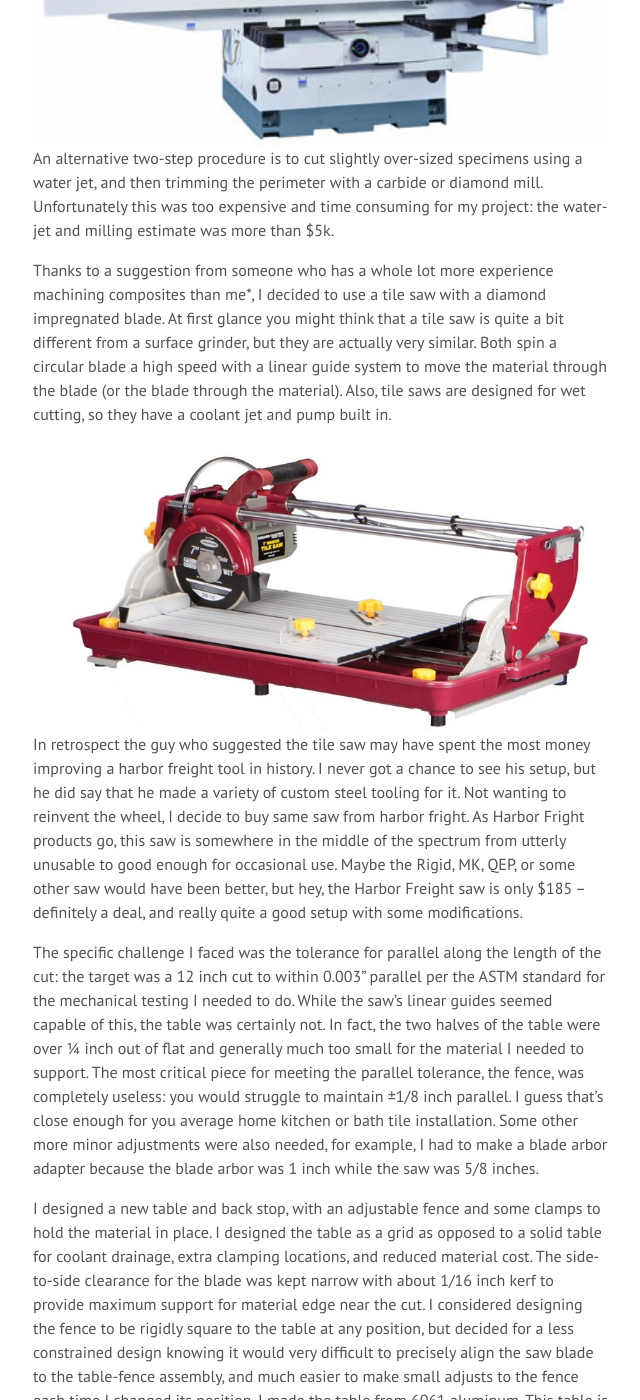
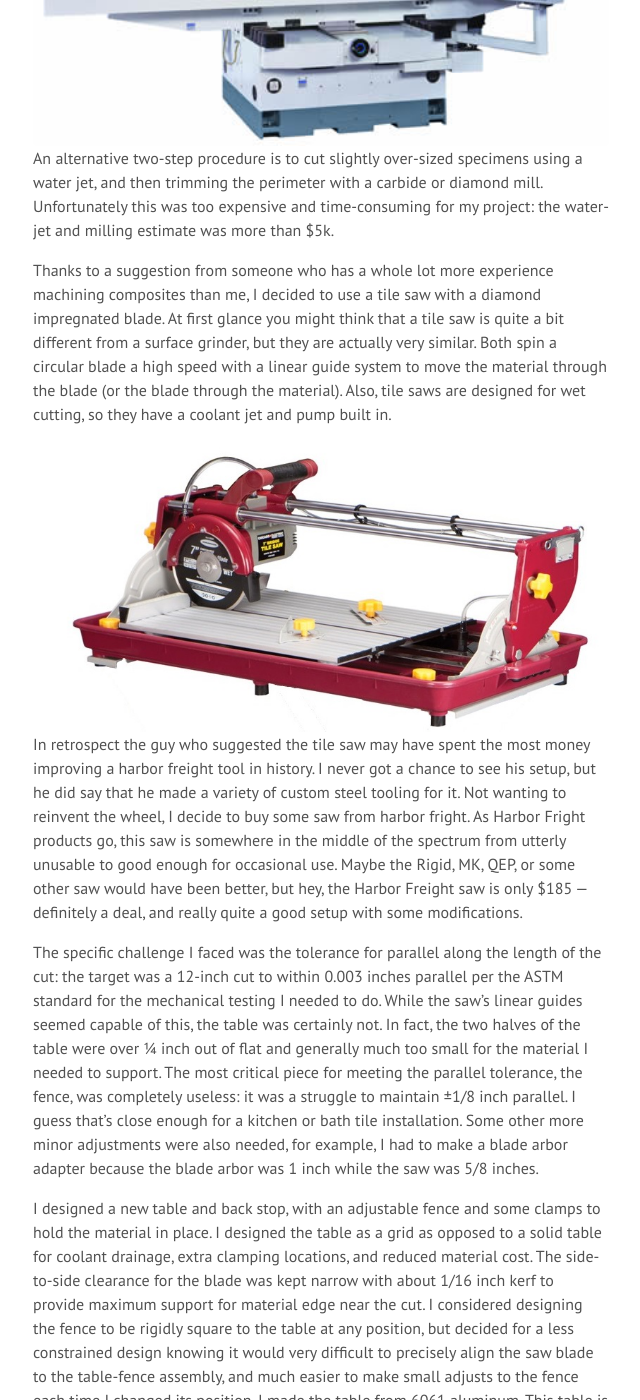
Before and after one commit to acbergan/acbergan.github.io, a Jekyll site: the page built from _posts/2013-08-15-cutting-carbon-epoxy.md, in a window 1280 px wide and 1400 px high, scrolled down 2080 px. Shown: the whole window, without its empty margins (335-975 px from the left). Built offline with Jekyll 4.4.1, drawn with Linux system fonts in a browser that asks for light colours; some of the changed text lies outside the part shown.

Commit message:
Fixed some typos and other errors

```diff
--- a/_posts/2013-08-15-cutting-carbon-epoxy.md
+++ b/_posts/2013-08-15-cutting-carbon-epoxy.md
@@ -5,9 +5,9 @@
 ---
 
 <!--excerpt.start-->
-Recently I needed to machine carbon/epoxy  composite test specimens for my PhD research. With very limited composites machining capability in my University’s machine shop, I was left on my own. How hard could it be? Use some carbide tools and your good to go right?
+Recently I needed to machine carbon/epoxy composite test specimens for my PhD research. With very limited composites machining capability in my University’s machine shop, I was left on my own. How hard could it be? Use some carbide tools and your good to go right?
 
-Sort of. I needed to hit a tolerance of ±0.003 inch parallel over a 12 inch long cut and using Harbor Freight tile saw.<!--excerpt.end--> Sounds completely ridiculous I know.
+Sort of. I needed to hit a tolerance of ±0.003 inch parallel over a 12-inch-long cut and using Harbor Freight tile saw.<!--excerpt.end--> Sounds completely ridiculous I know.
 
 
 The difficulty in machining carbon/epoxy is that the fiber and matrix materials behave quite differently when machined. The fibers are very hard and abrasive, requiring high tool speed and very hard cutting tool material. In contrast, the matrix is very soft and has a tendency to clog the cutting tool, especially as cutting tool temperature increases. Unlike machining metals, where the metal chips dissipate a significant amount of heat, the lower thermal conductivity of composites makes heat buildup occur more rapidly. An associated issue is that the matrix is quite weak compared to the fibers and susceptible to damage due to excessive forces and/or high temperatures during machining. It’s quite easy to end up with edge delaminations, fiber breaks, and extensive matrix cracking during machining. While the resulting edge may be unsuitable for a variety of applications, it is particularly problematic for mechanical testing, where damage from machining can significantly affect test outcomes due premature failure triggered by stress concentrations at the damaged locations. The ideal conditions for machining composites are high cutting tool speed, low feed rates, and small depth of cut.
@@ -16,27 +16,27 @@
 
 In the spectrum of cutting tool materials from high speed steel to diamond, carbides and harder materials are required. Diamond is preferred, but carbide will do if short tool life is acceptable.
 
-If you’ve got access to any tool your heart desires (wouldn’t that be nice), you would probably use a water jet for your composite machining needs. A water jet uses a small diameter, high speed jet of an abrasive cutting solution to cut just about anything through an erosion process (waterjets.org has some great info if you want to learn more about how water jets work). Usually the size of a small room, computer controlled, and loud, a water jet machine is a very impressive piece of equipment. The advantages of using a water jet for machining composites are a very clean (consistently delamination-free) edge, minimal force is exerted on the part, and virtually no heat is generated during the cutting process. Besides the expensive of the equipment (which is substantial), other disadvantages are noise and slight curvature on cut edges (ie taper) due to flaring of the cutting jet as it passes through the material.
+If you’ve got access to any tool your heart desires (wouldn’t that be nice), you would probably use a water jet for your composite machining needs. A water jet uses a small diameter, high speed jet of an abrasive cutting solution to cut just about anything through an erosion process (waterjets.org has some great info if you want to learn more about how water jets work). Usually the size of a small room, computer controlled, and loud, a water jet machine is a very impressive piece of equipment. The advantages of using a water jet for machining composites are a very clean (consistently delamination-free) edge, minimal force is exerted on the part, and virtually no heat is generated during the cutting process. Besides the expense of the equipment (which is substantial), other disadvantages are noise and slight curvature on cut edges (i.e., taper) due to flaring of the cutting jet as it passes through the material.
 
 Standard machine shop equipment like mills, routers, and surface grinders can be used to create high quality cuts (with perfectly normal edges, unlike the curved edges from a water jet). These tools are often used in production structural composites. They are well suited for trimming operations, which are common in a composite production environment, where the part is usually designed as a single unit with some excess material around the edges for molding that needs to be trimmed after the part has cured. Unfortunately, these techniques are not ideal when several pieces are cut from a large panel, as in my case where I needed to cut several test specimens from a single large panel.
 
-The budget friendly option is a manually operated grinder. A diamond or carbide cutting wheel on an air die grinder will create an aesthetically acceptable edge finish. However, this method usually performed dry, which makes it less ideal for structural applications. Additionally cutting dry creates carbon dust which is both a health hazard and electrically conducting (will wreak havoc on electronics). If you must cut dry, wear complete eye, ear, breathing, and skin protection and use a shop vac for dust collection if a proper dust collection system is not available.
+The budget friendly option is a manually operated grinder. A diamond or carbide cutting wheel on an air die grinder will create an aesthetically acceptable edge finish. However, this method usually performed dry, which makes it less ideal for structural applications. Additionally, cutting dry creates carbon dust which is both a health hazard and electrically conducting (will wreak havoc on electronics). If you must cut dry, wear complete eye, ear, breathing, and skin protection and use a shop vac for dust collection if a proper dust collection system is not available.
 
-Some of the test specimens I needed to machine were for tensile strength tests, which are very sensitive to the edge condition. The preferred means of cutting these is using a CNC surface grinder with a diamond impregnated circular blade.
+Some test specimens I needed to machine were for tensile strength tests, which are very sensitive to the edge condition. The preferred means of cutting is using a CNC surface grinder with a diamond impregnated circular blade.
 
 {% include image.html name="cnc-surface-grinder.jpg" alt="CNC Surface Grinder" %}
 
-An alternative two-step procedure is to cut slightly over-sized specimens using a water jet, and then trimming the perimeter with a carbide or diamond mill. Unfortunately this was too expensive and time consuming for my project: the water-jet and milling estimate was more than $5k.
+An alternative two-step procedure is to cut slightly over-sized specimens using a water jet, and then trimming the perimeter with a carbide or diamond mill. Unfortunately this was too expensive and time-consuming for my project: the water-jet and milling estimate was more than $5k.
 
-Thanks to a suggestion from someone who has a whole lot more experience machining composites than me*, I decided to use a tile saw with a diamond impregnated blade. At first glance you might think that a tile saw is quite a bit different from a surface grinder, but they are actually very similar. Both spin a circular blade a high speed with a linear guide system to move the material through the blade (or the blade through the material). Also, tile saws are designed for wet cutting, so they have a coolant jet and pump built in.
+Thanks to a suggestion from someone who has a whole lot more experience machining composites than me, I decided to use a tile saw with a diamond impregnated blade. At first glance you might think that a tile saw is quite a bit different from a surface grinder, but they are actually very similar. Both spin a circular blade a high speed with a linear guide system to move the material through the blade (or the blade through the material). Also, tile saws are designed for wet cutting, so they have a coolant jet and pump built in.
 
 {% include image.html name="harbor-freight-saw.jpg" alt="Harbor Freight Tile Saw" %}
 
-In retrospect the guy who suggested the tile saw may have spent the most money improving a harbor freight tool in history. I never got a chance to see his setup, but he did say that he made a variety of custom steel tooling for it. Not wanting to reinvent the wheel, I decide to buy same saw from harbor fright. As Harbor Fright products go, this saw is somewhere in the middle of the spectrum from utterly unusable to good enough for occasional use. Maybe the Rigid, MK, QEP, or some other saw would have been better, but hey, the Harbor Freight saw is only $185 – definitely a deal, and really quite a good setup with some modifications.
+In retrospect the guy who suggested the tile saw may have spent the most money improving a harbor freight tool in history. I never got a chance to see his setup, but he did say that he made a variety of custom steel tooling for it. Not wanting to reinvent the wheel, I decide to buy some saw from harbor fright. As Harbor Fright products go, this saw is somewhere in the middle of the spectrum from utterly unusable to good enough for occasional use. Maybe the Rigid, MK, QEP, or some other saw would have been better, but hey, the Harbor Freight saw is only $185 — definitely a deal, and really quite a good setup with some modifications.
 
-The specific challenge I faced was the tolerance for parallel along the length of the cut: the target was a 12 inch cut to within 0.003” parallel per the ASTM standard for the mechanical testing I needed to do. While the saw’s linear guides seemed capable of this, the table was certainly not. In fact, the two halves of the table were over ¼ inch out of flat and generally much too small for the material I needed to support. The most critical piece for meeting the parallel tolerance, the fence, was completely useless: you would struggle to maintain ±1/8 inch parallel. I guess that’s close enough for you average home kitchen or bath tile installation. Some other more minor adjustments were also needed, for example, I had to make a blade arbor adapter because the blade arbor was 1 inch while the saw was 5/8 inches.
+The specific challenge I faced was the tolerance for parallel along the length of the cut: the target was a 12-inch cut to within 0.003 inches parallel per the ASTM standard for the mechanical testing I needed to do. While the saw’s linear guides seemed capable of this, the table was certainly not. In fact, the two halves of the table were over ¼ inch out of flat and generally much too small for the material I needed to support. The most critical piece for meeting the parallel tolerance, the fence, was completely useless: it was a struggle to maintain ±1/8 inch parallel. I guess that’s close enough for a kitchen or bath tile installation. Some other more minor adjustments were also needed, for example, I had to make a blade arbor adapter because the blade arbor was 1 inch while the saw was 5/8 inches.
 
-I designed a new table and back stop, with an adjustable fence and some clamps to hold the material in place. I designed the table as a grid as opposed to a solid table for coolant drainage, extra clamping locations, and reduced material cost. The side-to-side clearance for the blade was kept narrow with about 1/16 inch kerf to provide maximum support for material edge near the cut. I considered designing the fence to be rigidly square to the table at any position, but decided for a less constrained design knowing it would very difficult to precisely align the saw blade to the table-fence assembly, and much easier to make small adjusts to the fence each time I changed its position. I made the table from 6061 aluminum. This table is probably overkill for most applications, but it certainly did help meeting the relatively tight tolerances I was aiming for. The model file is available on github (disclaimer: there are probably less expensive designs, this is just the compromise I came up with for the time, money, tools, and materials available).
+I designed a new table and back stop, with an adjustable fence and some clamps to hold the material in place. I designed the table as a grid as opposed to a solid table for coolant drainage, extra clamping locations, and reduced material cost. The side-to-side clearance for the blade was kept narrow with about 1/16 inch kerf to provide maximum support for material edge near the cut. I considered designing the fence to be rigidly square to the table at any position, but decided for a less constrained design knowing it would very difficult to precisely align the saw blade to the table-fence assembly, and much easier to make small adjusts to the fence each time I changed its position. I made the table from 6061 aluminum. This table is probably overkill for most applications, but it certainly did help meet the relatively tight tolerances I was aiming for. The model file is available on github (disclaimer: there are probably less expensive designs, this is just the compromise I came up with for the time, money, tools, and materials available).
 
 {% include image.html name="2013-03-04-10.37.39.jpg" alt="Modified Harbor Freight Tile Saw" %}
 
@@ -58,4 +58,4 @@
 
 Concluding advice for those working on budget strapped projects: if you ever need to cut rectangular pieces out of a panel of composite material, think about adapting a tile saw; for most conventional trimming operations, the hand operated air-grinder is the way to go.
 
-*Special thanks to Karl for providing the saw blade and excellent recommendations!
+Special thanks to Karl for providing the saw blade and excellent recommendations!
```
Also changed, not shown: other parts of _posts/2013-08-15-cutting-carbon-epoxy.md (+1 -1 lines), _posts/2017-11-27-installing-privacy-fence.md (+16 -16 lines), _posts/2017-12-26-remediating-termite-damage.md (+11 -11 lines).
